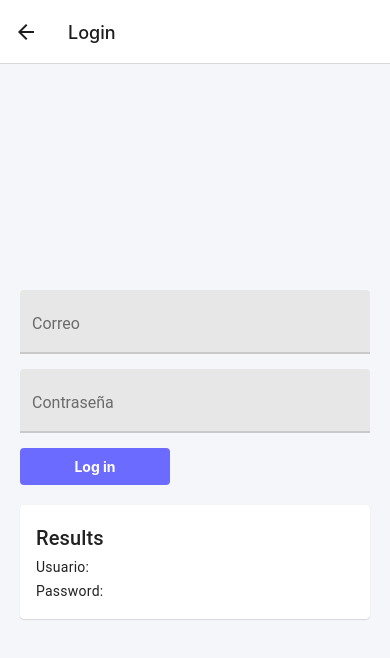
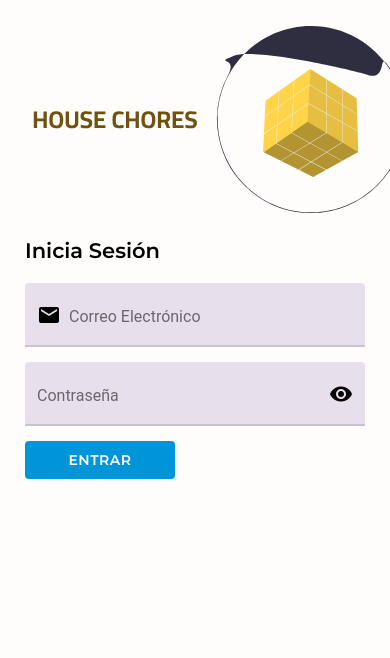
Before and after one commit to brandon-gcastillo/chores-app, a React Native app: screen /Login in a window 390 px wide. Shown: the top 658 px of the page. Built offline with nearby package versions, Linux system fonts and the light colour scheme.

Commit message:
Login Screen updated to current styles & validation added

```diff
--- a/App.js
+++ b/App.js
@@ -14,7 +14,7 @@ import { useFonts } from 'expo-font';
 // Components
 import Loading from './components/Loading';
 import CreateAccount from './screens/CreateAccount';
-import Login from './screens/LoginV2';
+import Login from './screens/Login';
 
 // Navigation Stack Initializer
 const Stack = createNativeStackNavigator();
@@ -50,7 +50,9 @@ export default function App() {
 
   return (
       <NavigationContainer>
-        <Stack.Navigator initialRouteName="CreateAccount">
+        <Stack.Navigator
+          initialRouteName="Login"
+          screenOptions={{ headerShown: false }}>
           <Stack.Screen name="Login" component={Login}/>
           <Stack.Screen name="Home" component={Home}/>
           <Stack.Screen name="CreateAccount" component={CreateAccount} options={{title: "Crear Cuenta", headerShown: false}}/>
--- a/screens/CreateAccount.js
+++ b/screens/CreateAccount.js
@@ -1,4 +1,4 @@
-import { useState, useEffect } from "react";
+import { useState } from "react";
 import {
   View,
   Text,
@@ -111,7 +111,7 @@ const CreateAccount = ({ navigation }) => {
         setFormErrors(fieldErrors)
         setLoading(false);
         navigation.navigate('Home');
-      } catch(err) {
+      } catch (err) {
         console.log(err);
       }
     }
@@ -126,7 +126,7 @@ const CreateAccount = ({ navigation }) => {
       <KeyboardAvoidingView
         behavior={Platform.OS === "ios" ? "padding" : "height"}
       >
-        <ScrollView showsHorizontalScrollIndicator={false}>
+        <ScrollView showsVerticalScrollIndicator={false}>
           <Banner />
           <View style={{ marginHorizontal: 25 }}>
             <Text style={{ marginBottom: 20, fontFamily: "Montserrat-semiBold", fontSize: 21 }}>Registrate</Text>
--- a/screens/Login.js
+++ b/screens/Login.js
@@ -1,52 +1,137 @@
-import React, { useEffect } from 'react';
+import React, { useState, useEffect } from 'react';
 import {
     View,
     Text,
-    Button,
-    Alert,
-    Platform
+    StyleSheet,
+    KeyboardAvoidingView,
+    Platform,
+    TouchableOpacity,
+    ScrollView,
+    Alert
 } from 'react-native';
 
-// Components
-import Logo from '../components/Logo';
-import EmailInput from '../components/EmailInput';
-import PasswordInput from '../components/PasswordInput';
-import BottomWaves from '../components/BottomWaves';
+import { SafeAreaView } from 'react-native-safe-area-context';
+import { TextInput } from 'react-native-paper';
 
-// API Calls
-import getUsers from '../api/getUsers';
+// Banner, Styles and Loading Screen
+import Banner from "../components/Banner";
+import inputStyles from "../styles/InputStyles";
+import Loading from "../components/Loading";
 
-// Styles
-import loginStyles from '../styles/LoginScreen';
+// Login Account API Call
+import authenticateUser from '../api/LoginAccount';
 
-const Login = () => {
+const Login = ({ navigation }) => {
 
-    // useEffect(() => {
-    //     getUsers();
-    // }, [])
+    const userDetails = {
+        email: '',
+        password: ''
+    }
+
+    const [userAccount, setUserAccount] = useState(userDetails);
+
+    const [loading, setLoading] = useState(false);
+
+    const handleTextChange = (inputName, value) => (
+        setUserAccount({
+            ...userAccount,
+            [inputName]: value
+        })
+    );
+
+    const [secureEntryPass, setSecureEntryPass] = useState(true);
+
+    const submitForm = async () => {
+        try {
+            const { statusValue, data } = await authenticateUser(userAccount.email, userAccount.password);
+
+            const loginError = statusValue === 400 || statusValue !== 200 && data.message !== "Login successful" ? true : false;
+
+            if (loginError) {
+                Alert.alert(
+                    "Inicio de Sesión incorrecto",
+                    'Vuelve a iniciar sesión.',
+                    [
+                        {
+                            text: 'Ok',
+                            onPress: () => console.log('')
+                        }
+                    ]
+                )
+            } else {
+                setLoading(true);
+                setUserAccount(userDetails);
+                setLoading(false)
+                navigation.navigate('Home');
+            }
+        } catch (error) {
+            console.log(error);
+        }
+    }
+
+    if (loading) {
+        return <Loading />
+    }
 
     return (
-        <View style={loginStyles.loginContainer}>
-            <Logo resizeMode="contain" styleClass={loginStyles.logoContainer} />
-            <View>
-                <EmailInput textStyle={loginStyles.textStyle} textInputStyle={loginStyles.textInputStyle}/>
-            </View>
-            <View style={loginStyles.inputContainer}>
-                <PasswordInput textStyle={loginStyles.textStyle} textInputStyle={loginStyles.textInputStyle} />
-            </View>
-            <View style={loginStyles.inputContainer}>
-                {
-                    Platform.OS == 'web' ?
-                        <Button title='Iniciar Sesion' color='#676DFF' onPress={() => alert("Hola!")}/> :
-                        <Button title='Iniciar Sesion' color='#676DFF' onPress={() => getUsers()}/>
-                }
-            </View>
-            <View style={loginStyles.creatAccountContainer}>
-                <Text style={loginStyles.createAccountText}>Crea una cuenta</Text>
-            </View>
-            <BottomWaves />
-        </View>
-    );
-};
+        <SafeAreaView style={styles.screenContainer}>
+            <KeyboardAvoidingView
+                behavior={Platform.OS === 'ios' ? 'padding' : 'height'}>
+                <ScrollView showsVerticalScrollIndicator={false}>
+                    {/* Banner  */}
+                    <Banner />
+                    {/* Form Fields */}
+                    <View style={styles.formMargin}>
+                        <Text style={styles.formTitle}>
+                            Inicia Sesión
+                        </Text>
+                        <TextInput
+                            label='Correo Electrónico'
+                            value={userAccount.email}
+                            autoCapitalize='none'
+                            textContentType='emailAddress'
+                            style={inputStyles.textInput}
+                            onChangeText={(currentText) => handleTextChange('email', currentText)}
+                            left={<TextInput.Icon name='email' />}
+                        />
+                        <TextInput
+                            label="Contraseña"
+                            style={inputStyles.textInput}
+                            autoCapitalize="none"
+                            textContentType="password"
+                            secureTextEntry={secureEntryPass}
+                            value={inputStyles.password}
+                            onChangeText={(currentText) => handleTextChange('password', currentText)}
+                            right={<TextInput.Icon name="eye" onPressOut={() => setSecureEntryPass(!secureEntryPass)} onPressIn={() => setSecureEntryPass(!secureEntryPass)} forceTextInputFocus={false} />}
+                        />
+
+                        <TouchableOpacity
+                            style={inputStyles.buttonStyles}
+                            onPress={() => submitForm()}>
+                            <Text style={inputStyles.textStyles}>Entrar</Text>
+                        </TouchableOpacity>
+                    </View>
+                </ScrollView>
+            </KeyboardAvoidingView>
+        </SafeAreaView>
+    )
+
+}
+
+const styles = StyleSheet.create({
+    screenContainer: {
+        flex: 1,
+        justifyContent: "flex-start",
+        backgroundColor: '#FFFCFC'
+    },
+    formMargin: {
+        marginHorizontal: 25
+    },
+    formTitle: {
+        marginBottom: 20,
+        fontFamily: "Montserrat-semiBold",
+        fontSize: 21
+    }
+});
 
 export default Login;
--- a/screens/LoginV2.js
+++ /dev/null
@@ -1,114 +0,0 @@
-import React, { useState, useEffect } from 'react';
-
-import {
-  Text,
-  StyleSheet,
-  KeyboardAvoidingView,
-  TouchableOpacity,
-  Platform
-} from 'react-native';
-
-import { SafeAreaView } from 'react-native-safe-area-context';
-import { TextInput, Card, Title, Paragraph } from 'react-native-paper';
-
-// Login Account API Call
-import authenticateUser from '../api/loginAccount'
-
-const Login = ({navigation}) => {
-
-    const loginDetails = {
-        data: {
-            message: ""
-        },
-        statusValue: ""
-    }
-
-    const [email, setEmail] = useState("")
-    const [password, setPassword] = useState("")
-
-    const [loginStatus, setLoginStatus] = useState(loginDetails)
-
-    // TODO: Test the API to login
-    // TODO: Apply a Snackbar or errors on inputs when the values entered are wrong
-
-    useEffect(() => {
-
-        if(loginStatus.data.message === "Login successful" && loginStatus.statusValue === '200') navigation.navigate("Home")
-
-    }, [loginStatus])
-
-    return(
-        <SafeAreaView style={styles.app_container}>
-            <KeyboardAvoidingView
-                behavior={Platform.OS === "ios" ? "padding": "height"}
-            >
-                <TextInput
-                    label="Correo"
-                    value={email}
-                    onChangeText={currentText => setEmail(currentText)}
-                    style={styles.textInput}
-                    autoCapitalize="none"
-                    textContentType='emailAddress'
-                />
-                <TextInput
-                    label="Contraseña"
-                    value={password}
-                    onChangeText={currentPassword => setPassword(currentPassword)}
-                    style={styles.textInput}
-                    autoCapitalize="none"
-                    textContentType='password'
-                    secureTextEntry={true}
-                />
-                <TouchableOpacity
-                    style={styles.buttonStyles}
-                    onPress={ async () => {
-                        const { statusValue, data } = await authenticateUser(email, password);
-                        setLoginStatus({
-                            statusValue,
-                            data
-                        });
-                        console.log(JSON.stringify(loginStatus));
-                    }}
-                >
-                    <Text style={styles.textStyles}>Log in</Text>
-                </TouchableOpacity>
-                <Card style={{marginTop: 20}}>
-                    <Card.Content>
-                        <Title>Results</Title>
-                        <Paragraph>
-                            Usuario: {email}
-                        </Paragraph>
-                        <Paragraph>
-                            Password: {password}
-                        </Paragraph>
-                    </Card.Content>
-                </Card>
-            </KeyboardAvoidingView>
-        </SafeAreaView>
-    )
-}
-
-const styles = StyleSheet.create({
-  app_container: {
-    flex: 1,
-    backgroundColor: "#f5f6fa",
-    padding: 20,
-    justifyContent: "space-around"
-  },
-  textInput: {
-    marginBottom: 15
-  },
-  buttonStyles: {
-    alignItems: "center",
-    backgroundColor: "#6b6bff",
-    padding: 10,
-    borderRadius: 4,
-    width: 150,
-  },
-  textStyles: {
-    color: "#fff",
-    fontWeight: "bold"
-  }
-});
-
-export default Login;
```
